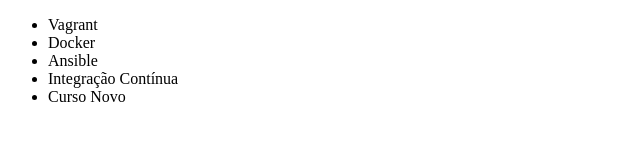
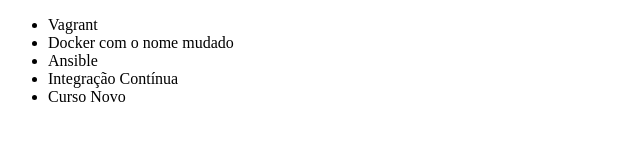
Before and after one commit to AgnTR/alura-git, a plain HTML site: page index.html in a window 1280 px wide. Shown: the whole page, without its empty margins (0-640 px from the left). Drawn offline with Linux system fonts and the light colour scheme.

Commit message:
Correção no nome de um curso

```diff
--- a/index.html
+++ b/index.html
@@ -9,7 +9,7 @@
 <body>
 	<ul>
 		<li>Vagrant</li>
-		<li>Docker</li>
+		<li>Docker com o nome mudado</li>
 		<li>Ansible</li>
 		<li>Integração Contínua</li>
 		<li>Curso Novo</li>
```
